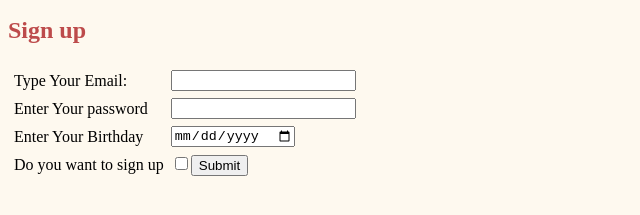
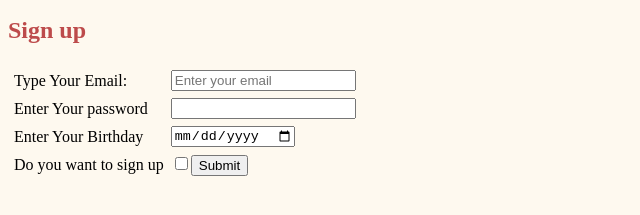
Before and after one commit to hemanthnvd/cv, a plain HTML site: page contact.html in a window 1280 px wide. Shown: the part 271-486 px from the top of the page, 0-640 px from the left. Drawn offline with Linux system fonts and the light colour scheme.

Commit message:
Update contact.html

```diff
--- a/contact.html
+++ b/contact.html
@@ -26,7 +26,7 @@
     <table cellspacing="5">
       <tr>
         <td><label>Type Your Email:</label></td>
-        <td><input type="email" name="" value=""><br></td>
+        <td><input type="email" name="" value="" placeholder="Enter your email"><br></td>
       </tr>
       <tr>
         <td><label>Enter Your password</label></td>
```
